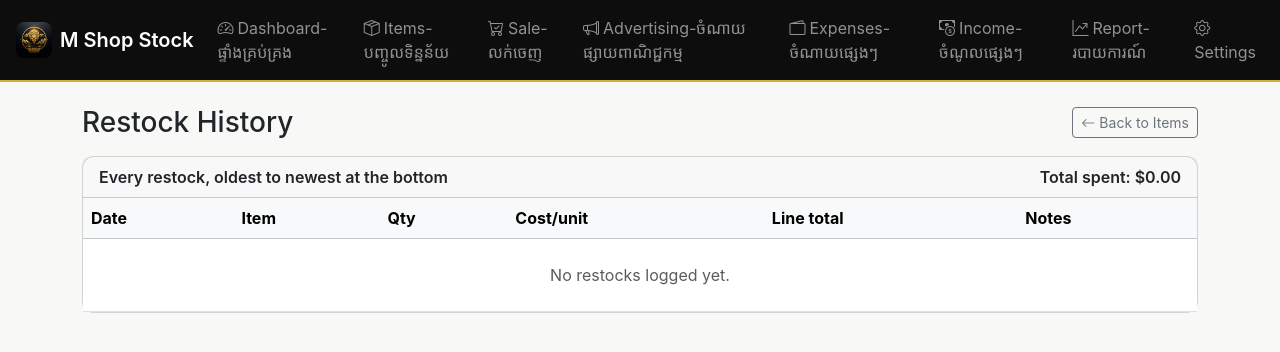
After one commit to yimphaly68/mshop, a Flask app: page /pe/restocks in a window 1280 px wide. The commit adds this page. Shown: the top 352 px of the page. Run offline with Flask 3, Linux system fonts and the light colour scheme; data that the repository does not hold is empty.

Commit message:
Add restock log with weighted-average cost tracking
New Restock button on each item (Items page) logs a permanent history
row (date, quantity, cost paid) and updates the item's cost_price to
a weighted average across old and new stock instead of blindly
overwriting it, so restocking at a different price no longer
distorts the cost basis of units already on the shelf.

New Restock History page (linked from Items) lists every restock with
a running total spent. No changes needed to sales/refund/exchange or
COGS math in Dashboard/Reports — they already read items.cost_price,
which restocking now just keeps accurate.

Co-Authored-By: Claude Sonnet 5 <noreply@anthropic.com>

```diff
--- a/app.py
+++ b/app.py
@@ -549,6 +549,7 @@ def items_list():
         low_stock_threshold=LOW_STOCK_THRESHOLD,
         restock_items=restock_items,
         restock_alert_threshold=RESTOCK_ALERT_THRESHOLD,
+        today=date.today().isoformat(),
     )
 
 
@@ -682,6 +683,71 @@ def item_set_rating(item_id):
     db.execute(text("UPDATE items SET star_rating = :rating WHERE id = :id"), {"rating": new_rating, "id": item_id})
     db.commit()
     return redirect(request.referrer or url_for("admin.items_list"))
+
+
+@admin_bp.route("/items/<int:item_id>/restock", methods=["POST"])
+def item_restock(item_id):
+    db = get_db()
+    item = db.execute(text("SELECT * FROM items WHERE id = :id"), {"id": item_id}).mappings().first()
+    if item is None:
+        flash("Item not found.", "danger")
+        return redirect(url_for("admin.items_list"))
+
+    qty = parse_int(request.form.get("quantity"))
+    cost = parse_float(request.form.get("cost_price"), item["cost_price"])
+    restock_date = request.form.get("restock_date") or date.today().isoformat()
+    notes = request.form.get("notes", "").strip()
+
+    if qty <= 0:
+        flash("Restock quantity must be greater than zero.", "danger")
+        return redirect(url_for("admin.items_list"))
+    if cost < 0:
+        flash("Cost price can't be negative.", "danger")
+        return redirect(url_for("admin.items_list"))
+
+    old_qty, old_cost = item["quantity"], item["cost_price"]
+    new_qty = old_qty + qty
+    # Weighted-average blend: existing stock's cost basis plus what this batch cost,
+    # proportional to how many units of each — so restocking never blindly overwrites
+    # the cost of units already on the shelf.
+    new_cost = (old_qty * old_cost + qty * cost) / new_qty
+
+    db.execute(text(
+        "INSERT INTO restocks (item_id, quantity, cost_price, restock_date, notes) "
+        "VALUES (:item_id, :quantity, :cost_price, :restock_date, :notes)"
+    ), {
+        "item_id": item_id,
+        "quantity": qty,
+        "cost_price": cost,
+        "restock_date": restock_date,
+        "notes": notes,
+    })
+    db.execute(text(
+        "UPDATE items SET quantity = :quantity, cost_price = :cost_price WHERE id = :id"
+    ), {"quantity": new_qty, "cost_price": round(new_cost, 4), "id": item_id})
+    db.commit()
+
+    flash(f"Restocked {qty} x {item['name']} — new avg cost {CURRENCY}{new_cost:.2f}.", "success")
+    notify_telegram(
+        db,
+        f"📦 <b>Restock</b>\n"
+        f"{html.escape(item['name'])}\n"
+        f"+{qty} units @ {CURRENCY}{cost:.2f}/unit (new avg cost {CURRENCY}{new_cost:.2f})"
+    )
+    return redirect(url_for("admin.items_list"))
+
+
+@admin_bp.route("/restocks")
+def restocks_list():
+    db = get_db()
+    restocks = db.execute(text(
+        "SELECT r.*, i.name AS item_name, i.size AS item_size, i.color AS item_color, "
+        "i.image_filename AS item_image "
+        "FROM restocks r JOIN items i ON i.id = r.item_id "
+        "ORDER BY r.restock_date DESC, r.id DESC"
+    )).mappings().all()
+    total_spent = sum(r["quantity"] * r["cost_price"] for r in restocks)
+    return render_template("restocks.html", restocks=restocks, total_spent=total_spent)
 
 
 # ---------------------------------------------------------------------------
--- /dev/null
+++ b/templates/restocks.html
@@ -0,0 +1,54 @@
+{% extends "base.html" %}
+{% block title %}Restock History{% endblock %}
+{% block content %}
+
+<div class="d-flex justify-content-between align-items-center mb-3">
+  <h3 class="mb-0">Restock History</h3>
+  <a href="{{ url_for('admin.items_list') }}" class="btn btn-outline-secondary btn-sm"><i class="bi bi-arrow-left me-1"></i>Back to Items</a>
+</div>
+
+<div class="card">
+  <div class="card-header d-flex justify-content-between fw-semibold">
+    <span>Every restock, oldest to newest at the bottom</span>
+    <span>Total spent: {{ CURRENCY }}{{ "%.2f"|format(total_spent) }}</span>
+  </div>
+  <div class="table-responsive">
+    <table class="table table-hover mb-0 align-middle">
+      <thead class="table-light">
+        <tr><th>Date</th><th>Item</th><th>Qty</th><th>Cost/unit</th><th>Line total</th><th>Notes</th></tr>
+      </thead>
+      <tbody>
+        {% for r in restocks %}
+        <tr>
+          <td>{{ r.restock_date }}</td>
+          <td>
+            <div class="d-flex align-items-center gap-2">
+              {% if r.item_image %}
+              <img src="{{ photo_url(r.item_image) }}" alt="{{ r.item_name }}" style="width:36px;height:36px;object-fit:cover;border-radius:6px;">
+              {% else %}
+              <div class="d-flex align-items-center justify-content-center text-muted" style="width:36px;height:36px;border-radius:6px;background:#f0f0f0;">
+                <i class="bi bi-image"></i>
+              </div>
+              {% endif %}
+              <div>
+                {{ r.item_name }}
+                {% if r.item_size or r.item_color %}
+                <div class="text-muted small">{{ r.item_size }}{% if r.item_size and r.item_color %}, {% endif %}{{ r.item_color }}</div>
+                {% endif %}
+              </div>
+            </div>
+          </td>
+          <td>{{ r.quantity }}</td>
+          <td>{{ CURRENCY }}{{ "%.2f"|format(r.cost_price) }}</td>
+          <td>{{ CURRENCY }}{{ "%.2f"|format(r.quantity * r.cost_price) }}</td>
+          <td class="text-muted small">{{ r.notes or '' }}</td>
+        </tr>
+        {% else %}
+        <tr><td colspan="6" class="text-center text-muted py-4">No restocks logged yet.</td></tr>
+        {% endfor %}
+      </tbody>
+    </table>
+  </div>
+</div>
+
+{% endblock %}
```
Also changed, not shown: db.py (+12 -0 lines), templates/items.html (+58 -2 lines).
